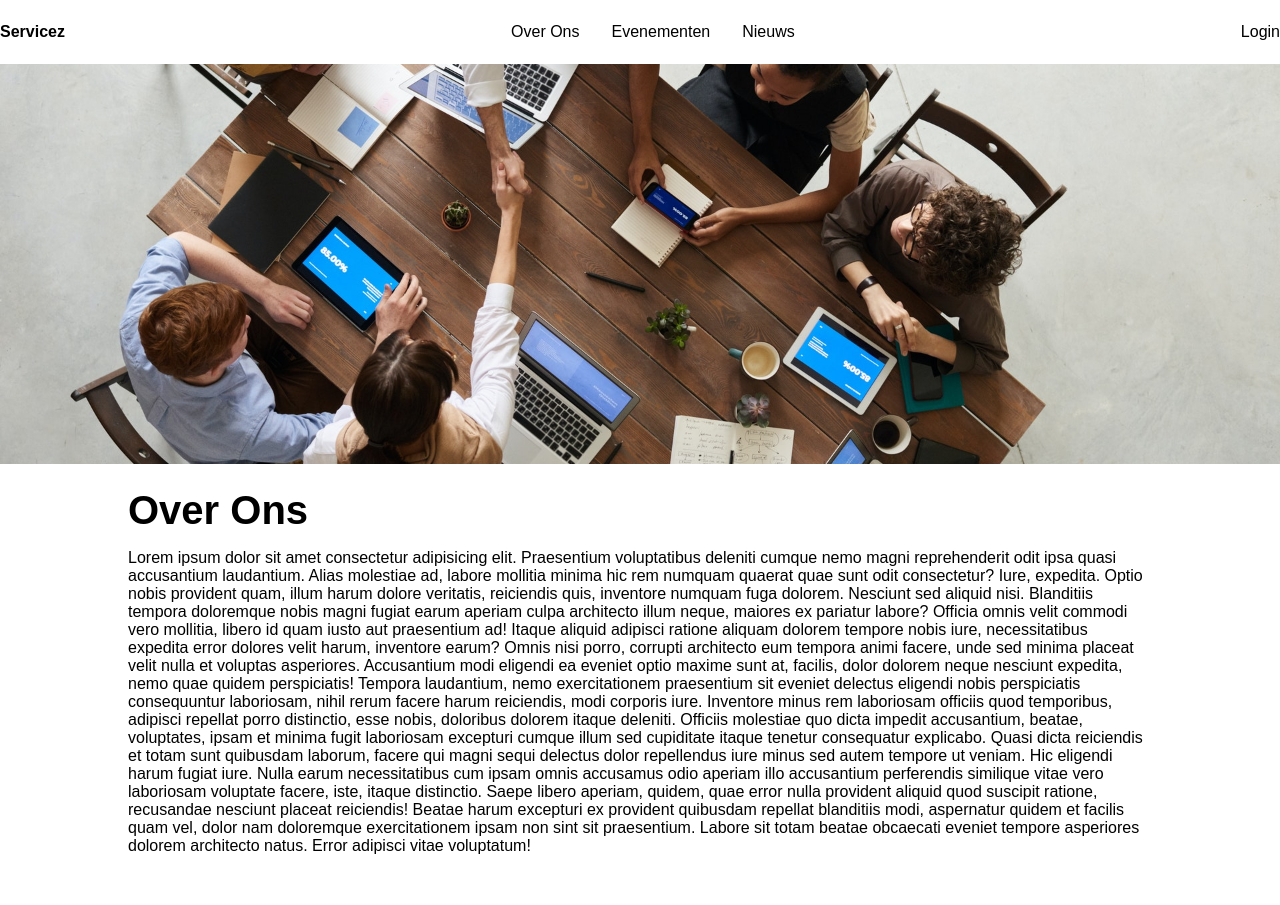
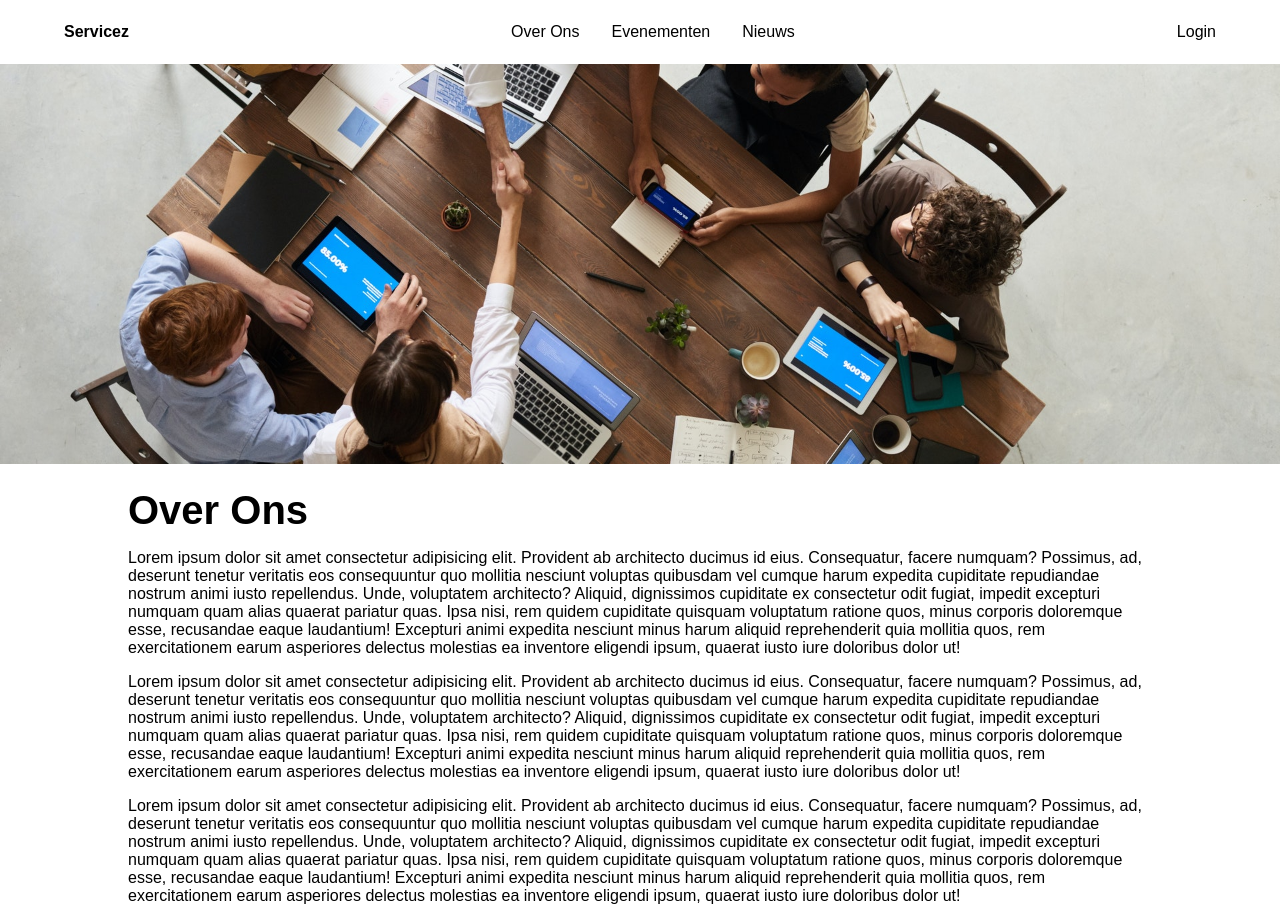
Before and after one commit to Markiesch/Hackathon, a Nuxt app: page /about in a window 1280 px wide. Before the commit the page ends 855 px from the top, so only its background shows below. Built offline with nearby package versions, Linux system fonts and the light colour scheme.

Commit message:
Code cleanup

```diff
--- /dev/null
+++ b/data/events.ts
@@ -0,0 +1,12 @@
+interface Item {
+  name: string;
+  description: string;
+}
+
+const events = ref<Item[]>([
+  { name: "Nieuwe evenement", description: "de beschrijving" },
+  { name: "Nieuwe evenement 2", description: "de beschrijving" },
+  { name: "Nieuwe evenement 3", description: "de beschrijving" },
+]);
+
+export default events;
--- a/pages/about.vue
+++ b/pages/about.vue
@@ -1,4 +1,5 @@
 <template>
+  <div>
     <Navigation />
     <div>
       <img src="/about.jpg" />
@@ -6,20 +7,27 @@
       <div class="container">
         <h1 class="titel">Over Ons</h1>
         <p>
-        Lorem ipsum dolor sit amet consectetur adipisicing elit. Praesentium voluptatibus deleniti cumque nemo magni reprehenderit odit ipsa quasi accusantium laudantium. Alias molestiae ad, labore
-        mollitia minima hic rem numquam quaerat quae sunt odit consectetur? Iure, expedita. Optio nobis provident quam, illum harum dolore veritatis, reiciendis quis, inventore numquam fuga dolorem.
-        Nesciunt sed aliquid nisi. Blanditiis tempora doloremque nobis magni fugiat earum aperiam culpa architecto illum neque, maiores ex pariatur labore? Officia omnis velit commodi vero mollitia,
-        libero id quam iusto aut praesentium ad! Itaque aliquid adipisci ratione aliquam dolorem tempore nobis iure, necessitatibus expedita error dolores velit harum, inventore earum? Omnis nisi
-        porro, corrupti architecto eum tempora animi facere, unde sed minima placeat velit nulla et voluptas asperiores. Accusantium modi eligendi ea eveniet optio maxime sunt at, facilis, dolor
-        dolorem neque nesciunt expedita, nemo quae quidem perspiciatis! Tempora laudantium, nemo exercitationem praesentium sit eveniet delectus eligendi nobis perspiciatis consequuntur laboriosam,
-        nihil rerum facere harum reiciendis, modi corporis iure. Inventore minus rem laboriosam officiis quod temporibus, adipisci repellat porro distinctio, esse nobis, doloribus dolorem itaque
-        deleniti. Officiis molestiae quo dicta impedit accusantium, beatae, voluptates, ipsam et minima fugit laboriosam excepturi cumque illum sed cupiditate itaque tenetur consequatur explicabo.
-        Quasi dicta reiciendis et totam sunt quibusdam laborum, facere qui magni sequi delectus dolor repellendus iure minus sed autem tempore ut veniam. Hic eligendi harum fugiat iure. Nulla earum
-        necessitatibus cum ipsam omnis accusamus odio aperiam illo accusantium perferendis similique vitae vero laboriosam voluptate facere, iste, itaque distinctio. Saepe libero aperiam, quidem, quae
-        error nulla provident aliquid quod suscipit ratione, recusandae nesciunt placeat reiciendis! Beatae harum excepturi ex provident quibusdam repellat blanditiis modi, aspernatur quidem et
-        facilis quam vel, dolor nam doloremque exercitationem ipsam non sint sit praesentium. Labore sit totam beatae obcaecati eveniet tempore asperiores dolorem architecto natus. Error adipisci
-        vitae voluptatum!
+          Lorem ipsum dolor sit amet consectetur adipisicing elit. Provident ab architecto ducimus id eius. Consequatur, facere numquam? Possimus, ad, deserunt tenetur veritatis eos consequuntur quo
+          mollitia nesciunt voluptas quibusdam vel cumque harum expedita cupiditate repudiandae nostrum animi iusto repellendus. Unde, voluptatem architecto? Aliquid, dignissimos cupiditate ex
+          consectetur odit fugiat, impedit excepturi numquam quam alias quaerat pariatur quas. Ipsa nisi, rem quidem cupiditate quisquam voluptatum ratione quos, minus corporis doloremque esse,
+          recusandae eaque laudantium! Excepturi animi expedita nesciunt minus harum aliquid reprehenderit quia mollitia quos, rem exercitationem earum asperiores delectus molestias ea inventore
+          eligendi ipsum, quaerat iusto iure doloribus dolor ut!
         </p>
+        <p>
+          Lorem ipsum dolor sit amet consectetur adipisicing elit. Provident ab architecto ducimus id eius. Consequatur, facere numquam? Possimus, ad, deserunt tenetur veritatis eos consequuntur quo
+          mollitia nesciunt voluptas quibusdam vel cumque harum expedita cupiditate repudiandae nostrum animi iusto repellendus. Unde, voluptatem architecto? Aliquid, dignissimos cupiditate ex
+          consectetur odit fugiat, impedit excepturi numquam quam alias quaerat pariatur quas. Ipsa nisi, rem quidem cupiditate quisquam voluptatum ratione quos, minus corporis doloremque esse,
+          recusandae eaque laudantium! Excepturi animi expedita nesciunt minus harum aliquid reprehenderit quia mollitia quos, rem exercitationem earum asperiores delectus molestias ea inventore
+          eligendi ipsum, quaerat iusto iure doloribus dolor ut!
+        </p>
+        <p>
+          Lorem ipsum dolor sit amet consectetur adipisicing elit. Provident ab architecto ducimus id eius. Consequatur, facere numquam? Possimus, ad, deserunt tenetur veritatis eos consequuntur quo
+          mollitia nesciunt voluptas quibusdam vel cumque harum expedita cupiditate repudiandae nostrum animi iusto repellendus. Unde, voluptatem architecto? Aliquid, dignissimos cupiditate ex
+          consectetur odit fugiat, impedit excepturi numquam quam alias quaerat pariatur quas. Ipsa nisi, rem quidem cupiditate quisquam voluptatum ratione quos, minus corporis doloremque esse,
+          recusandae eaque laudantium! Excepturi animi expedita nesciunt minus harum aliquid reprehenderit quia mollitia quos, rem exercitationem earum asperiores delectus molestias ea inventore
+          eligendi ipsum, quaerat iusto iure doloribus dolor ut!
+        </p>
+      </div>
     </div>
   </div>
 </template>
--- a/pages/index.vue
+++ b/pages/index.vue
@@ -1,26 +1,24 @@
 <template>
-  <Navigation></Navigation>
-  <main>
-    <section class="sectionText">
-      <h2>
-        Samen tegen eenzaamheid
-      </h2>
-      <p>
-        Lorem ipsum dolor sit amet, consectetur adipisicing elit.
-        Iure ex tempora qui. <br> Velit architecto, deserunt, autem porro,
-        dolor provident jatoch
-      </p>
+  <div>
+    <Navigation></Navigation>
+    <section>
       <div>
-        <button class="overzicht">Overzicht</button>
-        <button class="learnMore">Learn More</button>
+        <h1>Samen tegen eenzaamheid</h1>
+        <p>
+          Lorem ipsum dolor sit amet, consectetur adipisicing elit. Iure ex tempora qui. <br />
+          Velit architecto, deserunt, autem porro, dolor provident jatoch
+        </p>
+        <div>
+          <NuxtLink to="/overview" class="cta--overview">Overzicht</NuxtLink>
+          <NuxtLink to="/about" class="cta--learn-more">Learn More</NuxtLink>
+        </div>
+      </div>
 
+      <div>
+        <img src="/hero.jpg" />
       </div>
     </section>
-
-    <section class="sectionFoto">
-        <img src="public/hero.jpg">
-    </section>
-  </main>
+  </div>
 </template>
 
 <style lang="scss" scoped>
--- a/pages/overview.vue
+++ b/pages/overview.vue
@@ -1,12 +1,29 @@
+<script setup lang="ts">
+import events from "@/data/events";
+</script>
+
 <template>
-  <div>
+  <div class="container">
     <Sidebar />
-    <div>overview</div>
+    <div class="content">
+      <div>overview</div>
+      <div class="card--container">
+        <div class="card" v-for="event in events">
+          <h2 class="card--title">{{ event.name }}</h2>
+          <p class="card--text">{{ event.description }}</p>
+          <button @click="event.test = !event.test">{{ event.test }}</button>
+        </div>
+      </div>
+    </div>
   </div>
 </template>
 
 <style lang="scss" scoped>
-div {
+.content {
+  padding: 4rem;
+}
+
+.container {
   display: grid;
   grid-template-columns: auto 1fr;
   min-height: 100vh;
@@ -15,4 +32,19 @@ div {
     height: 100%;
   }
 }
+
+.card--container {
+  display: grid;
+  grid-template-columns: repeat(auto-fill, minmax(20rem, 1fr));
+  gap: 1rem;
+}
+
+.card {
+  border: 1px solid rgba(black, 0.2);
+  padding: 1rem;
+}
+
+h2 {
+  font-size: 1.25rem;
+}
 </style>
--- a/styles/base/_reset.scss
+++ b/styles/base/_reset.scss
@@ -31,3 +31,10 @@ textarea,
 select {
   font-family: inherit;
 }
+
+section,
+nav {
+  width: 90%;
+  max-width: 90rem;
+  margin: 0 auto;
+}
--- a/styles/layout/_sidebar.scss
+++ b/styles/layout/_sidebar.scss
@@ -1,11 +1,10 @@
 @use "../abstract/colors" as *;
 
 aside {
-  background-color: $primary-400;
-  color: white;
   padding: 1.25rem;
   display: block;
   min-width: 10rem;
+  border-right: 1px solid rgba(black, 0.2);
 
   a {
     display: block;
--- a/styles/pages/_about.scss
+++ b/styles/pages/_about.scss
@@ -7,7 +7,6 @@ img {
 .titel {
   color: black;
   padding-top: 1.5rem;
-  padding-bottom: 1rem;
   font-size: 40px;
 }
 
@@ -15,3 +14,7 @@ img {
   width: 80%;
   margin: 0 auto;
 }
+
+p {
+  padding-top: 1rem;
+}
--- a/styles/pages/_index.scss
+++ b/styles/pages/_index.scss
@@ -1,86 +1,57 @@
-/* Nav - Badr */
-.nav {
-	position: sticky;
-	display: flex;
-	align-items: center;
-	height: 60px;
-	top: 0;
-}
-.nav {
-	background: rgb(255, 255, 255);
-    border-bottom: 1px solid black;
+// Section Begin - Badr
 
-	&__title {
-		margin: 0px 30px;
-        position: relative;
-        top: 25px;
-        list-style-type: none;
-        font-weight: bolder;
-	}
-	&__item {
-		display: inline-block;
-		margin: 0px 30px;
-        position: relative;
-        left: 120%;
-	}
-
+.learnMore {
+  margin: 1%;
 }
 
+section {
+  display: flex;
+  flex-wrap: wrap;
+  align-items: center;
 
-// Nav einde - Badr
+  & > div {
+    flex: 1 1 30rem;
+  }
 
-.learnMore
-{
-    margin: 1%;
+  h1 {
+    font-size: 60px;
+    line-height: 1.1;
+    font-weight: 800;
+  }
 
-}
-// Section Begin - Badr
+  p {
+    margin: 1.5rem 0 1rem 0;
+  }
 
-section
-{
-    width: 40%;
-}
-.sectionFoto
-{
-    float: right;
-   width: 420px;
-   height: 500px;
-   margin-left: 30px
-}
-.sectionText
-{
-    margin-top: 150px;
-    margin-left: 100px;
-    float: left;
-}
-section h2
-{
-    font-size: 60px;
-}// Section Einde - Badr
-
-// Buttons index - Badr
-.overzicht
-{
-    width: 4cm;
-    height: 1cm;
-    background-color: black;
-    color: white;
-}
-.learnMore
-{
-    width: 4cm;
-    height: 1cm;
-    background-color: white;
-    color: black;
-    border: 3px solid black;
-}
-main section div, main section p
-{
-    margin-top: 30px;
-}
-
-img {
+  img {
     height: 100%;
     width: 100%;
     margin-top: 100px;
   }
+}
+
+// Section Einde - Badr
+
+// Buttons index - Badr
+a {
+  display: inline-block;
+  border: 1px solid black;
+  padding: 0.5rem 0.75rem;
+}
+
+.cta--overview {
+  background-color: black;
+  color: white;
+  margin-right: 0.5rem;
+}
+
+.cta--learn-more {
+  background-color: white;
+  color: black;
+}
+
+@media screen and (max-width: 50rem) {
+  section {
+    text-align: center;
+  }
+}
```
Lines whose indentation alone changed are shown as unchanged.
